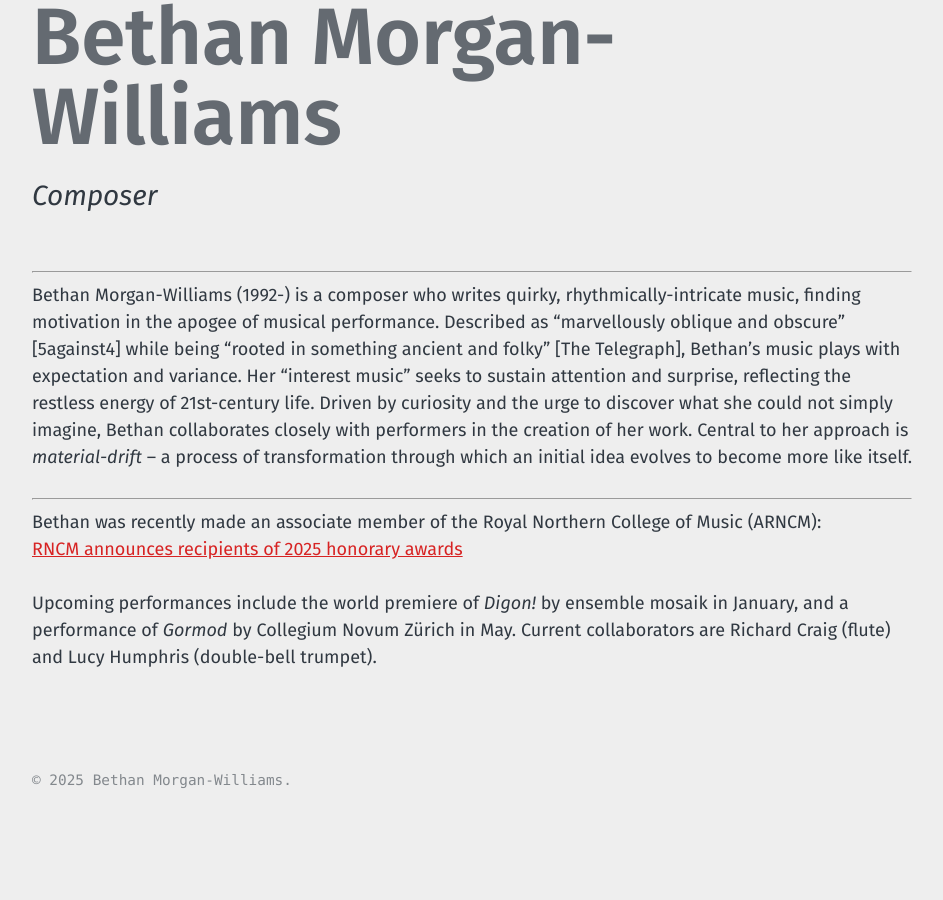
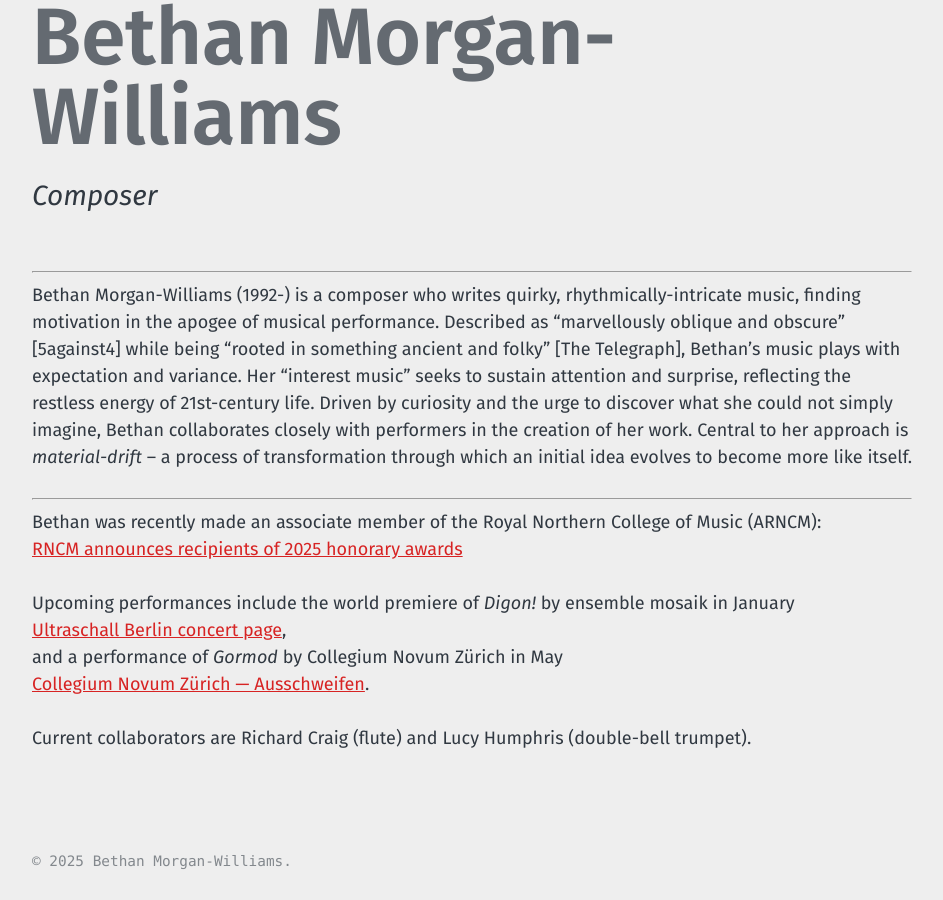
Before and after one commit to morganwilliamsb/website, a Jekyll site: the page built from index.md, in a window 1280 px wide and 900 px high, scrolled down 1132 px. Shown: the whole window, without its empty margins (40-983 px from the left). Built offline with Jekyll 4.4.1, drawn with Linux system fonts in a browser that asks for light colours; before the commit the page ends 1951 px from its top, so only the background shows below that.

Commit message:
Update index.md
added ensemble links

```diff
--- a/index.md
+++ b/index.md
@@ -15,4 +15,9 @@ Bethan Morgan-Williams (1992-) is a composer who writes quirky, rhythmically-int
 Bethan was recently made an associate member of the Royal Northern College of Music (ARNCM):
 [RNCM announces recipients of 2025 honorary awards](https://www.rncm.ac.uk/news/rncm-announces-recipients-of-2025-honorary-awards/)
 
-Upcoming performances include the world premiere of _Digon!_ by ensemble mosaik in January, and a performance of _Gormod_ by Collegium Novum Zürich in May. Current collaborators are Richard Craig (flute) and Lucy Humphris (double-bell trumpet).
+Upcoming performances include the world premiere of _Digon!_ by ensemble mosaik in January
+[Ultraschall Berlin concert page](https://ultraschallberlin.de/konzert/2026-01-17_ensemble-mosaik-poppe/),
+and a performance of _Gormod_ by Collegium Novum Zürich in May
+[Collegium Novum Zürich — Ausschweifen](https://cnz.ch/ausschweifen).
+
+Current collaborators are Richard Craig (flute) and Lucy Humphris (double-bell trumpet).
```
